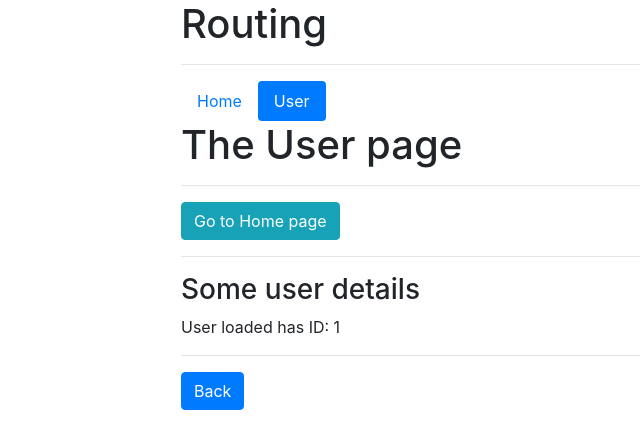
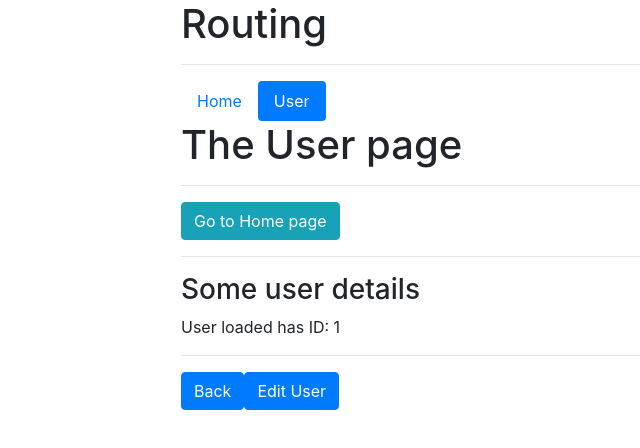
Before and after one commit to NAPOLEON039/vue-course-learning-router, a Vue app: page /user/1 in a window 1280 px wide. Shown: the top 448 px of the page, without its empty margins (94-734 px from the left). Built offline with nearby package versions, Linux system fonts and the light colour scheme.

Commit message:
Learned adding dynamic component links and query parameters

```diff
--- a/src/components/user/UserDetail.vue
+++ b/src/components/user/UserDetail.vue
@@ -4,5 +4,10 @@
         <p>User loaded has ID: {{$route.params.id}}</p>
         <hr>
         <router-link to="/user" class="btn btn-primary">Back</router-link>
+        <router-link
+            class="btn btn-primary"
+            tag="button"
+            :to="{name: 'userEdit', params: {id: $route.params.id}, query: {locale: 'en'}}"> Edit User
+        </router-link>
     </div>
 </template>
--- a/src/components/user/UserEdit.vue
+++ b/src/components/user/UserEdit.vue
@@ -1,3 +1,7 @@
 <template>
-    <h3>Edit user information</h3>
+    <div>
+        <h3>Edit user information</h3>
+        <hr>
+        <router-link :to="'/user/' + $route.params.id" class="btn btn-primary">Back</router-link>
+    </div>
 </template>
--- a/src/routes.js
+++ b/src/routes.js
@@ -9,6 +9,6 @@ export const routes = [
     { path: '/user', component: User, children: [
         {path: '', component: UserStart},
         {path: ':id', component: UserDetail},
-        {path: ':id/edit', component: UserEdit}
+        {path: ':id/edit', component: UserEdit, name: 'userEdit'}
     ] }
 ]
```
